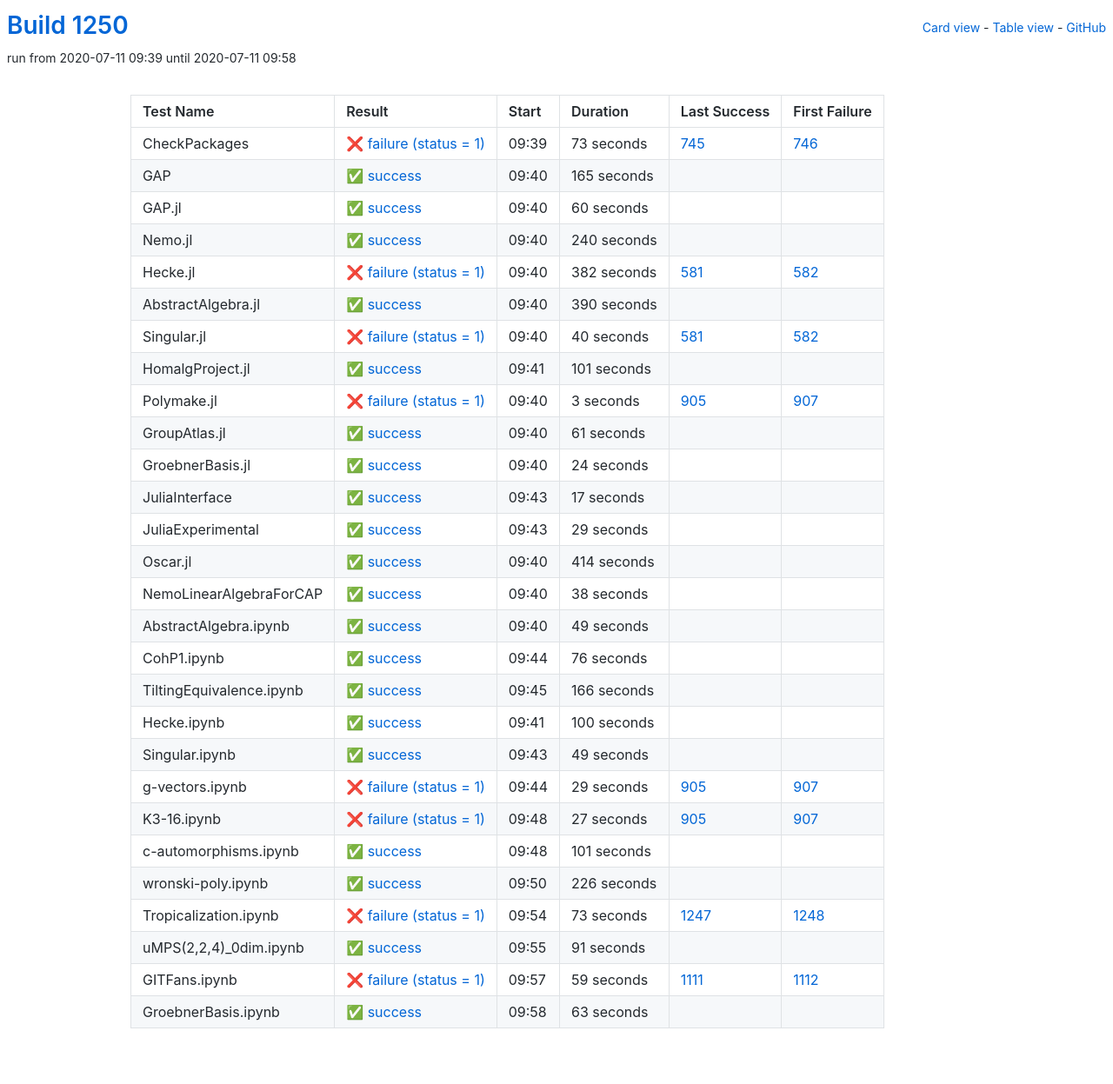
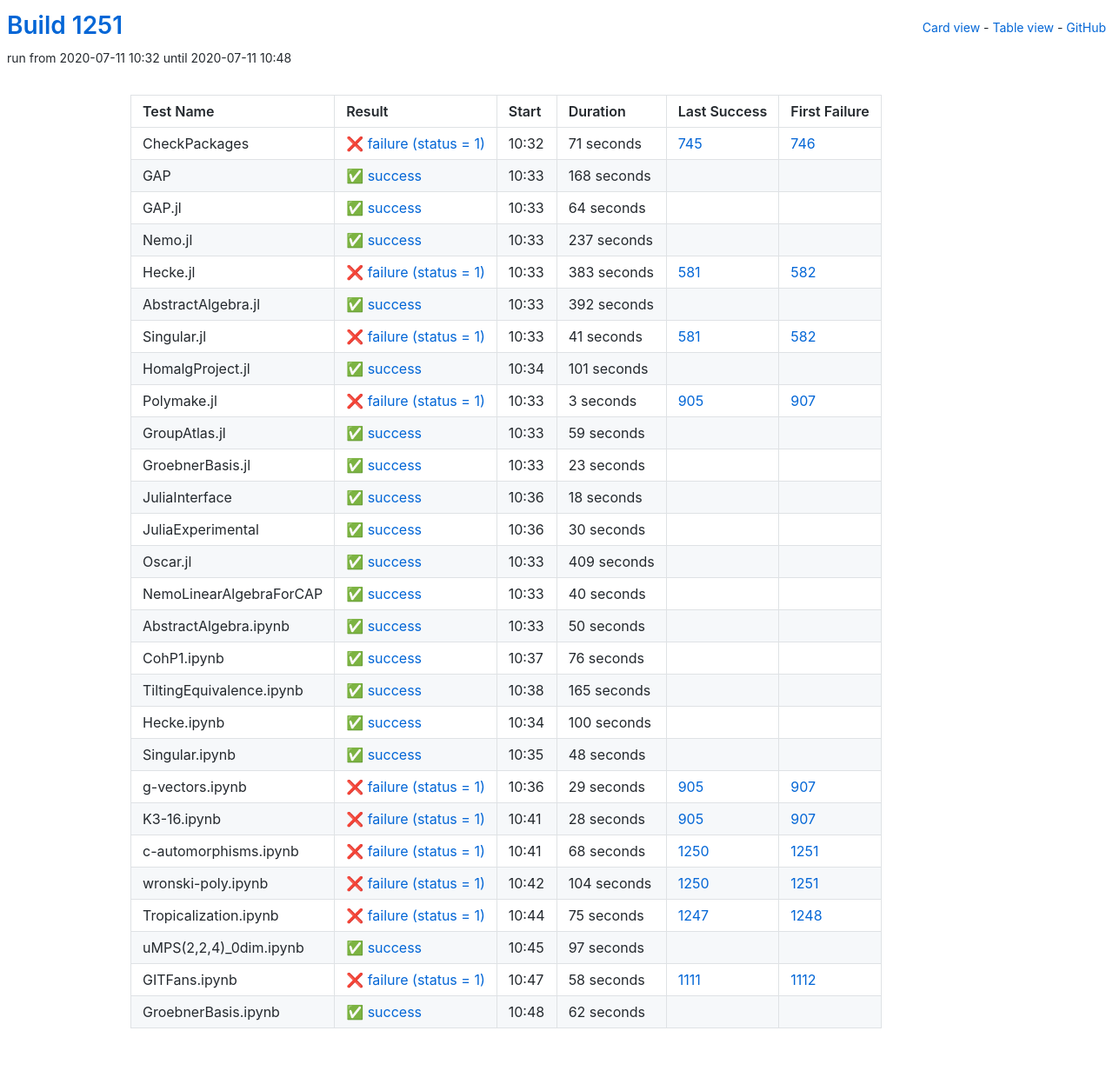
Before and after one commit to oscar-system/oscar-ci-status-1.4, a Jekyll site: the page built from table.html, in a window 1280 px wide. Shown: the whole page at 87% size. Built offline with Jekyll 4.4.1, drawn with Linux system fonts in a browser that asks for light colours.

Commit message:
Build #1251

```diff
--- a/_data/ci.yml
+++ b/_data/ci.yml
@@ -1,6 +1,6 @@
 ---
-build: 1250
-build_url: https://oscarci.mathematik.uni-kl.de/job/oscar-julia-1.4/1250/
+build: 1251
+build_url: https://oscarci.mathematik.uni-kl.de/job/oscar-julia-1.4/1251/
 job: oscar-julia-1.4
 organization: oscar-system
 repo: oscar-ci-status-1.4
@@ -8,92 +8,92 @@ repourl: https://github.com/oscar-system/oscar-ci-status-1.4
 tests:
 - name: CheckPackages
   id: checkpackages
-  log: https://oscarci.mathematik.uni-kl.de/job/oscar-julia-1.4/1250/artifact/logs/build-1250/CheckPackages.log
-  start: 2020-07-11 09:39
+  log: https://oscarci.mathematik.uni-kl.de/job/oscar-julia-1.4/1251/artifact/logs/build-1251/CheckPackages.log
+  start: 2020-07-11 10:32
   success: false
   exitcode: 1
   status: failure
-  duration: 73
+  duration: 71
   last_success: 745
   last_success_url: https://oscarci.mathematik.uni-kl.de/job/oscar-julia-1.4/745/
   first_failure: 746
   first_failure_url: https://oscarci.mathematik.uni-kl.de/job/oscar-julia-1.4/746/
 - name: GAP
   id: gap
-  log: https://oscarci.mathematik.uni-kl.de/job/oscar-julia-1.4/1250/artifact/logs/build-1250/GAP.log
-  start: 2020-07-11 09:40
+  log: https://oscarci.mathematik.uni-kl.de/job/oscar-julia-1.4/1251/artifact/logs/build-1251/GAP.log
+  start: 2020-07-11 10:33
   success: true
   exitcode: 0
   status: success
-  duration: 165
+  duration: 168
   last_success: false
   last_success_url:
   first_failure: false
   first_failure_url:
 - name: GAP.jl
   id: gap-jl
-  log: https://oscarci.mathematik.uni-kl.de/job/oscar-julia-1.4/1250/artifact/logs/build-1250/GAP.jl.log
-  start: 2020-07-11 09:40
+  log: https://oscarci.mathematik.uni-kl.de/job/oscar-julia-1.4/1251/artifact/logs/build-1251/GAP.jl.log
+  start: 2020-07-11 10:33
   success: true
   exitcode: 0
   status: success
-  duration: 60
+  duration: 64
   last_success: false
   last_success_url:
   first_failure: false
   first_failure_url:
 - name: Nemo.jl
   id: nemo-jl
-  log: https://oscarci.mathematik.uni-kl.de/job/oscar-julia-1.4/1250/artifact/logs/build-1250/Nemo.jl.log
-  start: 2020-07-11 09:40
+  log: https://oscarci.mathematik.uni-kl.de/job/oscar-julia-1.4/1251/artifact/logs/build-1251/Nemo.jl.log
+  start: 2020-07-11 10:33
   success: true
   exitcode: 0
   status: success
-  duration: 240
+  duration: 237
   last_success: false
   last_success_url:
   first_failure: false
   first_failure_url:
 - name: Hecke.jl
   id: hecke-jl
-  log: https://oscarci.mathematik.uni-kl.de/job/oscar-julia-1.4/1250/artifact/logs/build-1250/Hecke.jl.log
-  start: 2020-07-11 09:40
+  log: https://oscarci.mathematik.uni-kl.de/job/oscar-julia-1.4/1251/artifact/logs/build-1251/Hecke.jl.log
+  start: 2020-07-11 10:33
   success: false
   exitcode: 1
   status: failure
-  duration: 382
+  duration: 383
   last_success: 581
   last_success_url: https://oscarci.mathematik.uni-kl.de/job/oscar-julia-1.4/581/
   first_failure: 582
   first_failure_url: https://oscarci.mathematik.uni-kl.de/job/oscar-julia-1.4/582/
 - name: AbstractAlgebra.jl
   id: abstractalgebra-jl
-  log: https://oscarci.mathematik.uni-kl.de/job/oscar-julia-1.4/1250/artifact/logs/build-1250/AbstractAlgebra.jl.log
-  start: 2020-07-11 09:40
+  log: https://oscarci.mathematik.uni-kl.de/job/oscar-julia-1.4/1251/artifact/logs/build-1251/AbstractAlgebra.jl.log
+  start: 2020-07-11 10:33
   success: true
   exitcode: 0
   status: success
-  duration: 390
+  duration: 392
   last_success: false
   last_success_url:
   first_failure: false
   first_failure_url:
 - name: Singular.jl
   id: singular-jl
-  log: https://oscarci.mathematik.uni-kl.de/job/oscar-julia-1.4/1250/artifact/logs/build-1250/Singular.jl.log
-  start: 2020-07-11 09:40
+  log: https://oscarci.mathematik.uni-kl.de/job/oscar-julia-1.4/1251/artifact/logs/build-1251/Singular.jl.log
+  start: 2020-07-11 10:33
   success: false
   exitcode: 1
   status: failure
-  duration: 40
+  duration: 41
   last_success: 581
   last_success_url: https://oscarci.mathematik.uni-kl.de/job/oscar-julia-1.4/581/
   first_failure: 582
   first_failure_url: https://oscarci.mathematik.uni-kl.de/job/oscar-julia-1.4/582/
 - name: HomalgProject.jl
   id: homalgproject-jl
-  log: https://oscarci.mathematik.uni-kl.de/job/oscar-julia-1.4/1250/artifact/logs/build-1250/HomalgProject.jl.log
-  start: 2020-07-11 09:41
+  log: https://oscarci.mathematik.uni-kl.de/job/oscar-julia-1.4/1251/artifact/logs/build-1251/HomalgProject.jl.log
+  start: 2020-07-11 10:34
   success: true
   exitcode: 0
   status: success
@@ -104,8 +104,8 @@ tests:
   first_failure_url:
 - name: Polymake.jl
   id: polymake-jl
-  log: https://oscarci.mathematik.uni-kl.de/job/oscar-julia-1.4/1250/artifact/logs/build-1250/Polymake.jl.log
-  start: 2020-07-11 09:40
+  log: https://oscarci.mathematik.uni-kl.de/job/oscar-julia-1.4/1251/artifact/logs/build-1251/Polymake.jl.log
+  start: 2020-07-11 10:33
   success: false
   exitcode: 1
   status: failure
@@ -116,92 +116,92 @@ tests:
   first_failure_url: https://oscarci.mathematik.uni-kl.de/job/oscar-julia-1.4/907/
 - name: GroupAtlas.jl
   id: groupatlas-jl
-  log: https://oscarci.mathematik.uni-kl.de/job/oscar-julia-1.4/1250/artifact/logs/build-1250/GroupAtlas.jl.log
-  start: 2020-07-11 09:40
+  log: https://oscarci.mathematik.uni-kl.de/job/oscar-julia-1.4/1251/artifact/logs/build-1251/GroupAtlas.jl.log
+  start: 2020-07-11 10:33
   success: true
   exitcode: 0
   status: success
-  duration: 61
+  duration: 59
   last_success: false
   last_success_url:
   first_failure: false
   first_failure_url:
 - name: GroebnerBasis.jl
   id: groebnerbasis-jl
-  log: https://oscarci.mathematik.uni-kl.de/job/oscar-julia-1.4/1250/artifact/logs/build-1250/GroebnerBasis.jl.log
-  start: 2020-07-11 09:40
+  log: https://oscarci.mathematik.uni-kl.de/job/oscar-julia-1.4/1251/artifact/logs/build-1251/GroebnerBasis.jl.log
+  start: 2020-07-11 10:33
   success: true
   exitcode: 0
   status: success
-  duration: 24
+  duration: 23
   last_success: false
   last_success_url:
   first_failure: false
   first_failure_url:
 - name: JuliaInterface
   id: juliainterface
-  log: https://oscarci.mathematik.uni-kl.de/job/oscar-julia-1.4/1250/artifact/logs/build-1250/JuliaInterface.log
-  start: 2020-07-11 09:43
+  log: https://oscarci.mathematik.uni-kl.de/job/oscar-julia-1.4/1251/artifact/logs/build-1251/JuliaInterface.log
+  start: 2020-07-11 10:36
   success: true
   exitcode: 0
   status: success
-  duration: 17
+  duration: 18
   last_success: false
   last_success_url:
   first_failure: false
   first_failure_url:
 - name: JuliaExperimental
   id: juliaexperimental
-  log: https://oscarci.mathematik.uni-kl.de/job/oscar-julia-1.4/1250/artifact/logs/build-1250/JuliaExperimental.log
-  start: 2020-07-11 09:43
+  log: https://oscarci.mathematik.uni-kl.de/job/oscar-julia-1.4/1251/artifact/logs/build-1251/JuliaExperimental.log
+  start: 2020-07-11 10:36
   success: true
   exitcode: 0
   status: success
-  duration: 29
+  duration: 30
   last_success: false
   last_success_url:
   first_failure: false
   first_failure_url:
 - name: Oscar.jl
   id: oscar-jl
-  log: https://oscarci.mathematik.uni-kl.de/job/oscar-julia-1.4/1250/artifact/logs/build-1250/Oscar.jl.log
-  start: 2020-07-11 09:40
+  log: https://oscarci.mathematik.uni-kl.de/job/oscar-julia-1.4/1251/artifact/logs/build-1251/Oscar.jl.log
+  start: 2020-07-11 10:33
   success: true
   exitcode: 0
   status: success
-  duration: 414
+  duration: 409
   last_success: false
   last_success_url:
   first_failure: false
   first_failure_url:
 - name: NemoLinearAlgebraForCAP
   id: nemolinearalgebraforcap
-  log: https://oscarci.mathematik.uni-kl.de/job/oscar-julia-1.4/1250/artifact/logs/build-1250/NemoLinearAlgebraForCAP.log
-  start: 2020-07-11 09:40
+  log: https://oscarci.mathematik.uni-kl.de/job/oscar-julia-1.4/1251/artifact/logs/build-1251/NemoLinearAlgebraForCAP.log
+  start: 2020-07-11 10:33
   success: true
   exitcode: 0
   status: success
-  duration: 38
+  duration: 40
   last_success: false
   last_success_url:
   first_failure: false
   first_failure_url:
 - name: AbstractAlgebra.ipynb
   id: abstractalgebra-ipynb
-  log: https://oscarci.mathematik.uni-kl.de/job/oscar-julia-1.4/1250/artifact/logs/build-1250/AbstractAlgebra.ipynb.log
-  start: 2020-07-11 09:40
+  log: https://oscarci.mathematik.uni-kl.de/job/oscar-julia-1.4/1251/artifact/logs/build-1251/AbstractAlgebra.ipynb.log
+  start: 2020-07-11 10:33
   success: true
   exitcode: 0
   status: success
-  duration: 49
+  duration: 50
   last_success: false
   last_success_url:
   first_failure: false
   first_failure_url:
 - name: CohP1.ipynb
   id: cohp1-ipynb
-  log: https://oscarci.mathematik.uni-kl.de/job/oscar-julia-1.4/1250/artifact/logs/build-1250/CohP1.ipynb.log
-  start: 2020-07-11 09:44
+  log: https://oscarci.mathematik.uni-kl.de/job/oscar-julia-1.4/1251/artifact/logs/build-1251/CohP1.ipynb.log
+  start: 2020-07-11 10:37
   success: true
   exitcode: 0
   status: success
@@ -212,20 +212,20 @@ tests:
   first_failure_url:
 - name: TiltingEquivalence.ipynb
   id: tiltingequivalence-ipynb
-  log: https://oscarci.mathematik.uni-kl.de/job/oscar-julia-1.4/1250/artifact/logs/build-1250/TiltingEquivalence.ipynb.log
-  start: 2020-07-11 09:45
+  log: https://oscarci.mathematik.uni-kl.de/job/oscar-julia-1.4/1251/artifact/logs/build-1251/TiltingEquivalence.ipynb.log
+  start: 2020-07-11 10:38
   success: true
   exitcode: 0
   status: success
-  duration: 166
+  duration: 165
   last_success: false
   last_success_url:
   first_failure: false
   first_failure_url:
 - name: Hecke.ipynb
   id: hecke-ipynb
-  log: https://oscarci.mathematik.uni-kl.de/job/oscar-julia-1.4/1250/artifact/logs/build-1250/Hecke.ipynb.log
-  start: 2020-07-11 09:41
+  log: https://oscarci.mathematik.uni-kl.de/job/oscar-julia-1.4/1251/artifact/logs/build-1251/Hecke.ipynb.log
+  start: 2020-07-11 10:34
   success: true
   exitcode: 0
   status: success
@@ -236,20 +236,20 @@ tests:
   first_failure_url:
 - name: Singular.ipynb
   id: singular-ipynb
-  log: https://oscarci.mathematik.uni-kl.de/job/oscar-julia-1.4/1250/artifact/logs/build-1250/Singular.ipynb.log
-  start: 2020-07-11 09:43
+  log: https://oscarci.mathematik.uni-kl.de/job/oscar-julia-1.4/1251/artifact/logs/build-1251/Singular.ipynb.log
+  start: 2020-07-11 10:35
   success: true
   exitcode: 0
   status: success
-  duration: 49
+  duration: 48
   last_success: false
   last_success_url:
   first_failure: false
   first_failure_url:
 - name: g-vectors.ipynb
   id: g-vectors-ipynb
-  log: https://oscarci.mathematik.uni-kl.de/job/oscar-julia-1.4/1250/artifact/logs/build-1250/g-vectors.ipynb.log
-  start: 2020-07-11 09:44
+  log: https://oscarci.mathematik.uni-kl.de/job/oscar-julia-1.4/1251/artifact/logs/build-1251/g-vectors.ipynb.log
+  start: 2020-07-11 10:36
   success: false
   exitcode: 1
   status: failure
@@ -260,84 +260,84 @@ tests:
   first_failure_url: https://oscarci.mathematik.uni-kl.de/job/oscar-julia-1.4/907/
 - name: K3-16.ipynb
   id: k3-16-ipynb
-  log: https://oscarci.mathematik.uni-kl.de/job/oscar-julia-1.4/1250/artifact/logs/build-1250/K3-16.ipynb.log
-  start: 2020-07-11 09:48
+  log: https://oscarci.mathematik.uni-kl.de/job/oscar-julia-1.4/1251/artifact/logs/build-1251/K3-16.ipynb.log
+  start: 2020-07-11 10:41
   success: false
   exitcode: 1
   status: failure
-  duration: 27
+  duration: 28
   last_success: 905
   last_success_url: https://oscarci.mathematik.uni-kl.de/job/oscar-julia-1.4/905/
   first_failure: 907
   first_failure_url: https://oscarci.mathematik.uni-kl.de/job/oscar-julia-1.4/907/
 - name: c-automorphisms.ipynb
   id: c-automorphisms-ipynb
-  log: https://oscarci.mathematik.uni-kl.de/job/oscar-julia-1.4/1250/artifact/logs/build-1250/c-automorphisms.ipynb.log
-  start: 2020-07-11 09:48
-  success: true
-  exitcode: 0
-  status: success
-  duration: 101
-  last_success: false
-  last_success_url:
-  first_failure: false
-  first_failure_url:
-- name: wronski-poly.ipynb
-  id: wronski-poly-ipynb
-  log: https://oscarci.mathematik.uni-kl.de/job/oscar-julia-1.4/1250/artifact/logs/build-1250/wronski-poly.ipynb.log
-  start: 2020-07-11 09:50
-  success: true
-  exitcode: 0
-  status: success
-  duration: 226
-  last_success: false
-  last_success_url:
-  first_failure: false
-  first_failure_url:
-- name: Tropicalization.ipynb
-  id: tropicalization-ipynb
-  log: https://oscarci.mathematik.uni-kl.de/job/oscar-julia-1.4/1250/artifact/logs/build-1250/Tropicalization.ipynb.log
-  start: 2020-07-11 09:54
+  log: https://oscarci.mathematik.uni-kl.de/job/oscar-julia-1.4/1251/artifact/logs/build-1251/c-automorphisms.ipynb.log
+  start: 2020-07-11 10:41
   success: false
   exitcode: 1
   status: failure
-  duration: 73
+  duration: 68
+  last_success: 1250
+  last_success_url: https://oscarci.mathematik.uni-kl.de/job/oscar-julia-1.4/1250/
+  first_failure: 1251
+  first_failure_url: https://oscarci.mathematik.uni-kl.de/job/oscar-julia-1.4/1251/
+- name: wronski-poly.ipynb
+  id: wronski-poly-ipynb
+  log: https://oscarci.mathematik.uni-kl.de/job/oscar-julia-1.4/1251/artifact/logs/build-1251/wronski-poly.ipynb.log
+  start: 2020-07-11 10:42
+  success: false
+  exitcode: 1
+  status: failure
+  duration: 104
+  last_success: 1250
+  last_success_url: https://oscarci.mathematik.uni-kl.de/job/oscar-julia-1.4/1250/
+  first_failure: 1251
+  first_failure_url: https://oscarci.mathematik.uni-kl.de/job/oscar-julia-1.4/1251/
+- name: Tropicalization.ipynb
+  id: tropicalization-ipynb
+  log: https://oscarci.mathematik.uni-kl.de/job/oscar-julia-1.4/1251/artifact/logs/build-1251/Tropicalization.ipynb.log
+  start: 2020-07-11 10:44
+  success: false
+  exitcode: 1
+  status: failure
+  duration: 75
   last_success: 1247
   last_success_url: https://oscarci.mathematik.uni-kl.de/job/oscar-julia-1.4/1247/
   first_failure: 1248
   first_failure_url: https://oscarci.mathematik.uni-kl.de/job/oscar-julia-1.4/1248/
 - name: uMPS(2,2,4)_0dim.ipynb
   id: umps-2-2-4-0dim-ipynb
-  log: https://oscarci.mathematik.uni-kl.de/job/oscar-julia-1.4/1250/artifact/logs/build-1250/uMPS-2-2-4-_0dim.ipynb.log
-  start: 2020-07-11 09:55
+  log: https://oscarci.mathematik.uni-kl.de/job/oscar-julia-1.4/1251/artifact/logs/build-1251/uMPS-2-2-4-_0dim.ipynb.log
+  start: 2020-07-11 10:45
   success: true
   exitcode: 0
   status: success
-  duration: 91
+  duration: 97
   last_success: false
   last_success_url:
   first_failure: false
   first_failure_url:
 - name: GITFans.ipynb
   id: gitfans-ipynb
-  log: https://oscarci.mathematik.uni-kl.de/job/oscar-julia-1.4/1250/artifact/logs/build-1250/GITFans.ipynb.log
-  start: 2020-07-11 09:57
+  log: https://oscarci.mathematik.uni-kl.de/job/oscar-julia-1.4/1251/artifact/logs/build-1251/GITFans.ipynb.log
+  start: 2020-07-11 10:47
   success: false
   exitcode: 1
   status: failure
-  duration: 59
+  duration: 58
   last_success: 1111
   last_success_url: https://oscarci.mathematik.uni-kl.de/job/oscar-julia-1.4/1111/
   first_failure: 1112
   first_failure_url: https://oscarci.mathematik.uni-kl.de/job/oscar-julia-1.4/1112/
 - name: GroebnerBasis.ipynb
   id: groebnerbasis-ipynb
-  log: https://oscarci.mathematik.uni-kl.de/job/oscar-julia-1.4/1250/artifact/logs/build-1250/GroebnerBasis.ipynb.log
-  start: 2020-07-11 09:58
+  log: https://oscarci.mathematik.uni-kl.de/job/oscar-julia-1.4/1251/artifact/logs/build-1251/GroebnerBasis.ipynb.log
+  start: 2020-07-11 10:48
   success: true
   exitcode: 0
   status: success
-  duration: 63
+  duration: 62
   last_success: false
   last_success_url:
   first_failure: false
```
Also changed, not shown: README.md.
